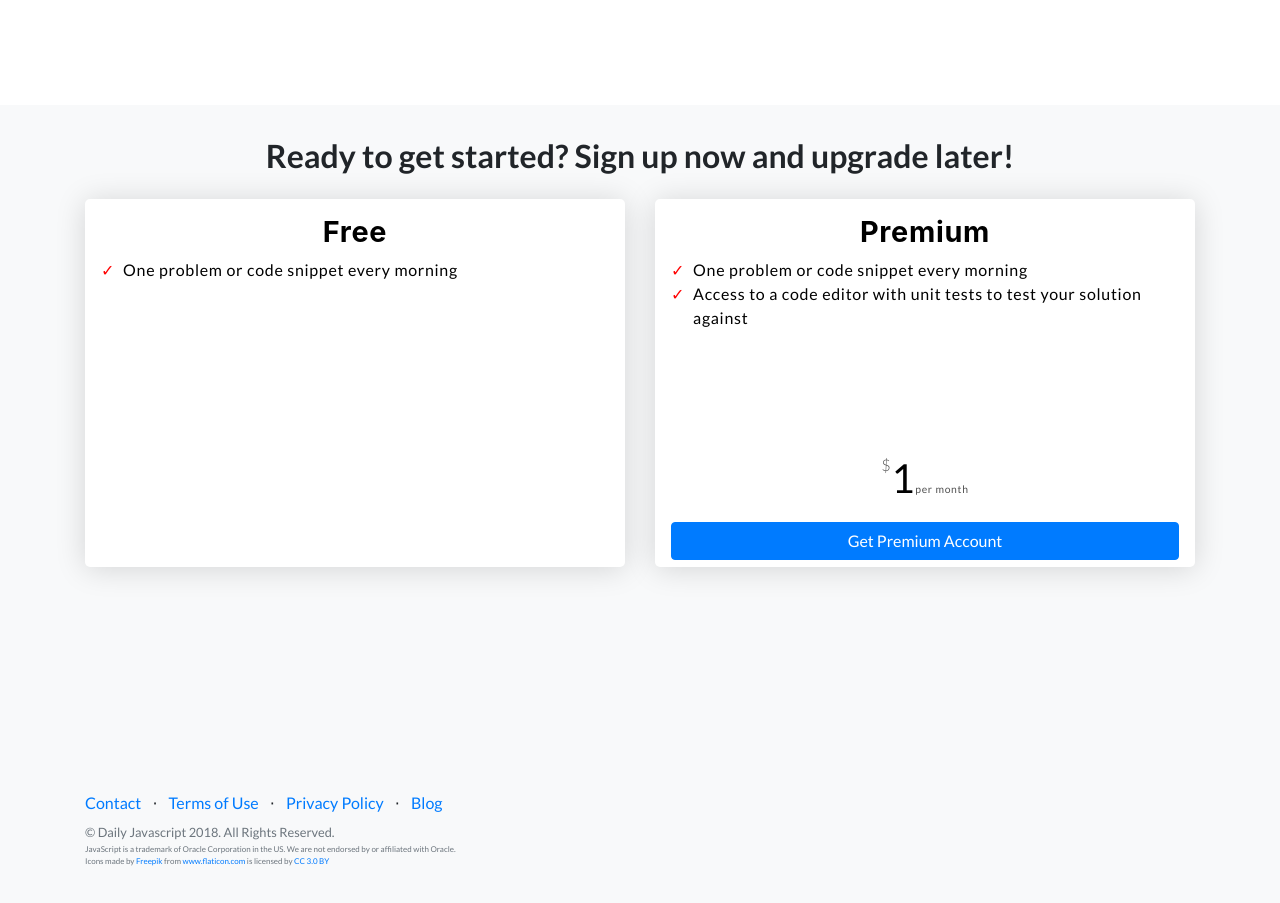
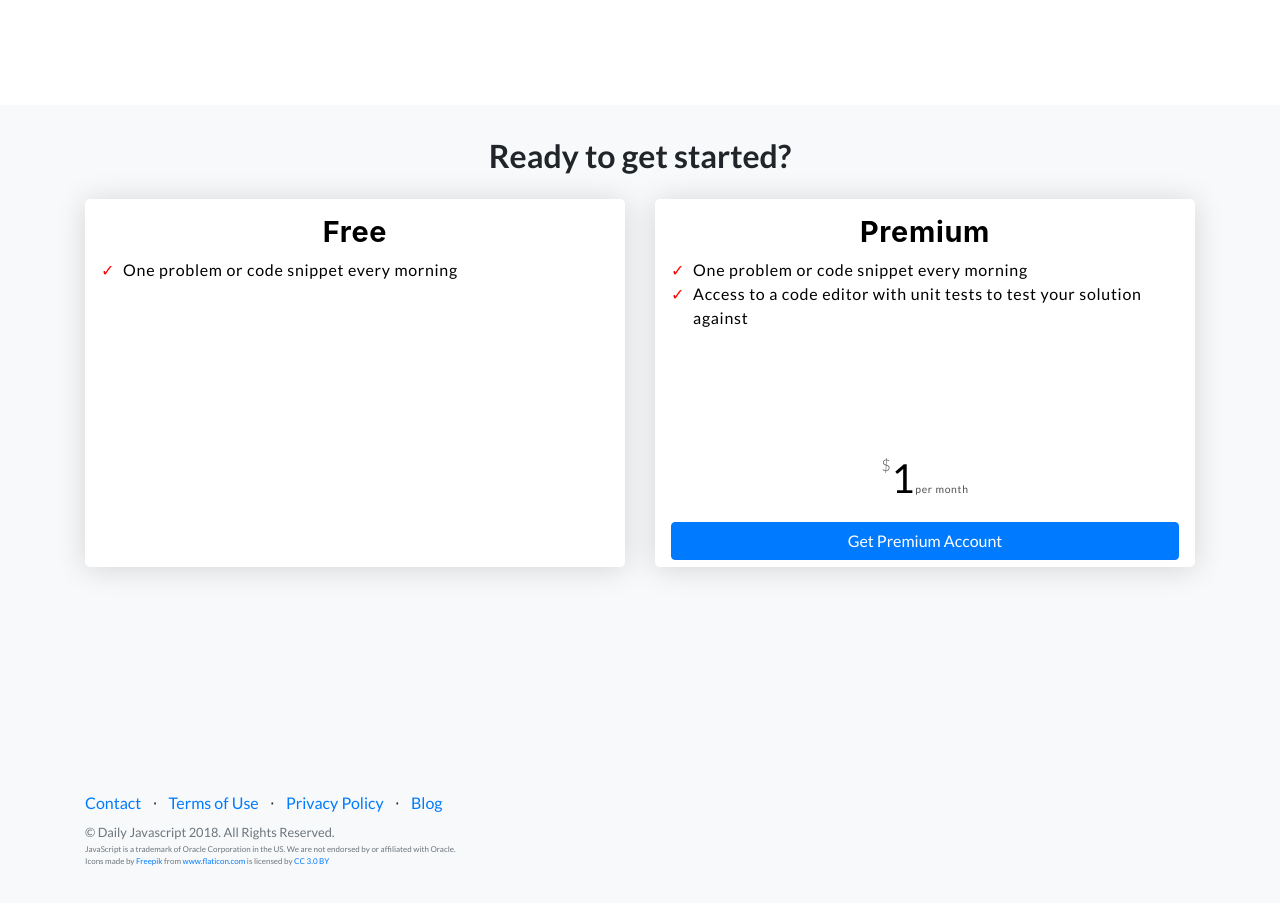
Before and after one commit to DailyJavascript/DailyJavascriptCDN, a website: page index.html in a window 1280 px wide. Shown: the part 3380-4283 px from the top of the page. Drawn offline with Linux system fonts and the light colour scheme; no server answers; a script that the page names is missing.

Commit message:
remove language below the fold for signup for free

```diff
--- a/index.html
+++ b/index.html
@@ -204,7 +204,7 @@
     <div class="container">
       <div class="row">
         <div class="col-xl-9 mx-auto">
-          <h2 class="mb-4">Ready to get started? Sign up now and upgrade later!</h2>
+          <h2 class="mb-4">Ready to get started?</h2>
         </div>
       </div>
       <div class="row">
```
